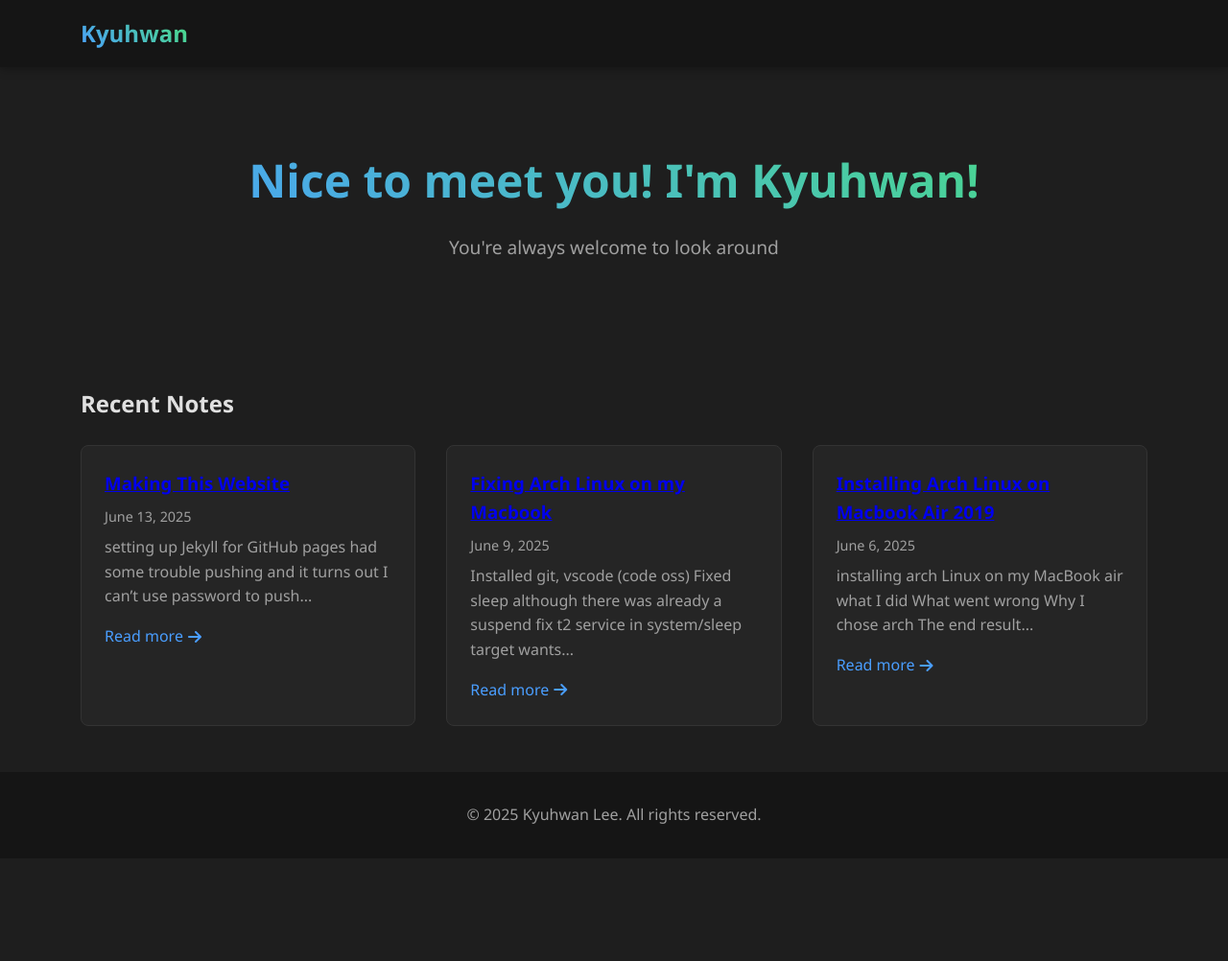
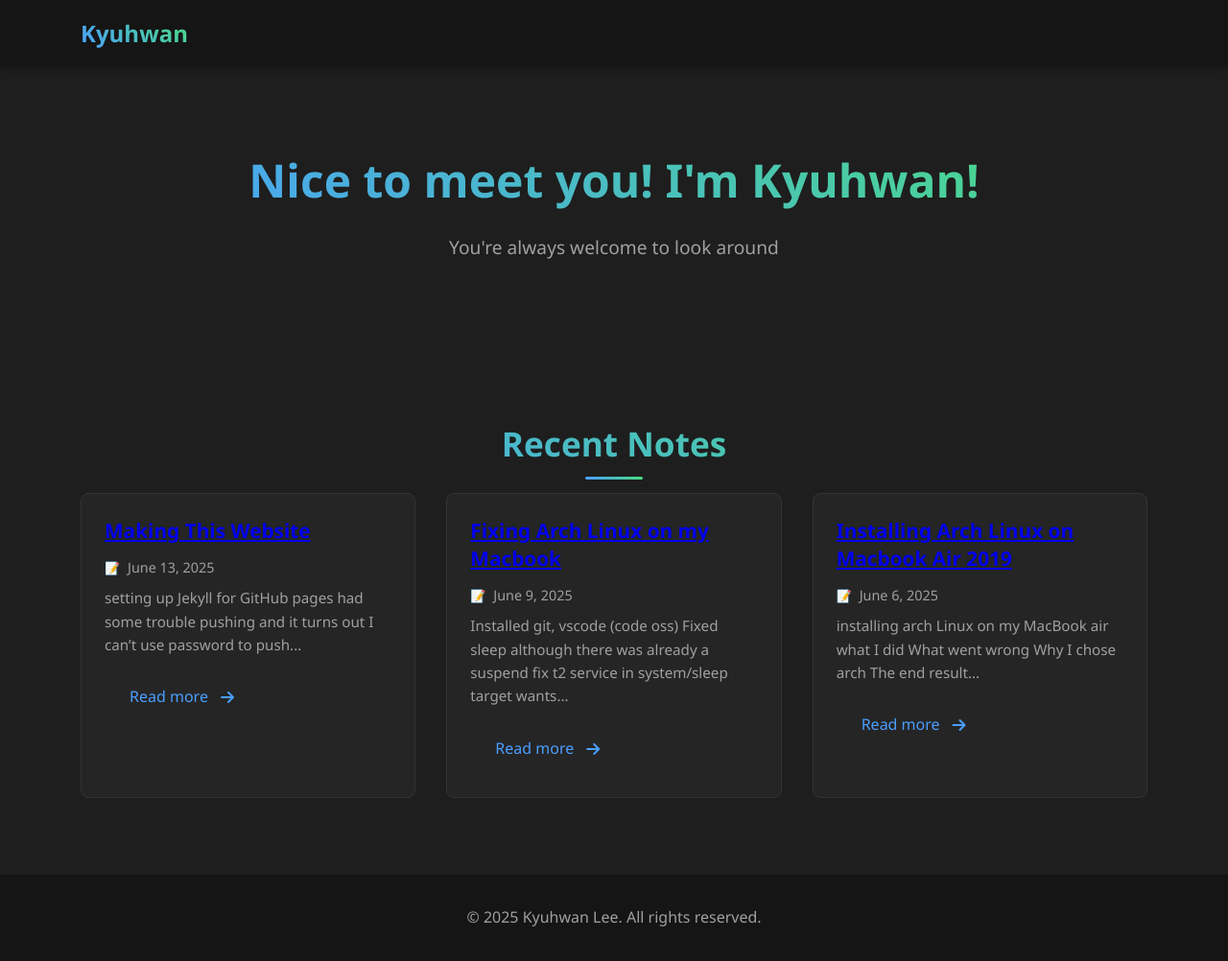
Before and after one commit to kyhw/kyhw.github.io, a Jekyll site: the page index.html, which Jekyll copies as it is, in a window 1280 px wide and 1002 px high. Shown: the whole window at 96% size. Built offline with Jekyll 4.4.1, drawn with Linux system fonts in a browser that asks for light colours.

Commit message:
changed menu bar and notes section

```diff
--- a/_layouts/default.html
+++ b/_layouts/default.html
@@ -4,7 +4,7 @@
     <meta charset="UTF-8">
     <meta name="viewport" content="width=device-width, initial-scale=1.0">
     <title>Kyuhwan | {% if page.title %}{{ page.title }}{% else %}Home{% endif %}</title>
-    <link rel="stylesheet" href="{{ '/assets/css/style.css?v=1.3' | relative_url }}">
+    <link rel="stylesheet" href="{{ '/assets/css/style.css?v=1.5' | relative_url }}">
     <link rel="stylesheet" href="https://cdnjs.cloudflare.com/ajax/libs/font-awesome/6.0.0-beta3/css/all.min.css">
 </head>
 <body>
--- a/about.html
+++ b/about.html
@@ -4,7 +4,7 @@
     <meta charset="UTF-8">
     <meta name="viewport" content="width=device-width, initial-scale=1.0">
     <title>kyhw.github.io | About</title>
-    <link rel="stylesheet" href="assets/css/style.css?v=1.3">
+    <link rel="stylesheet" href="assets/css/style.css?v=1.5">
     <link rel="stylesheet" href="https://cdnjs.cloudflare.com/ajax/libs/font-awesome/6.0.0-beta3/css/all.min.css">
 </head>
 <body>
--- a/assets/css/style.css
+++ b/assets/css/style.css
@@ -68,17 +68,15 @@
 .nav-links {
     display: none;
     position: absolute;
-    top: 100%;
-    left: 0;
-    right: 0;
+    top: 0;
+    left: 120px;
     background-color: var(--card-bg);
     border-radius: 15px;
     padding: 1rem;
-    margin: 0.5rem;
     box-shadow: 0 10px 25px rgba(0, 0, 0, 0.3);
     border: 1px solid var(--card-border);
     opacity: 0;
-    transform: translateY(-10px);
+    transform: translateX(-10px);
     transition: all 0.3s ease;
     z-index: 1000;
 }
@@ -90,7 +88,7 @@
     align-items: center;
     gap: 1rem;
     opacity: 1;
-    transform: translateY(0);
+    transform: translateX(0);
 }
 
 .nav-links a {
@@ -102,7 +100,7 @@
     border-radius: 8px;
     display: block;
     text-align: center;
-    flex: 1;
+    white-space: nowrap;
 }
 
 .nav-links a:hover {
@@ -182,60 +180,124 @@
 
 /* Notes Section */
 .recent-notes {
-    margin: 3rem 0;
+    margin: 4rem 0;
+    padding: 2rem 0;
+}
+
+.recent-notes h2 {
+    font-size: 2.2rem;
+    margin-bottom: 1rem;
+    background: var(--accent-gradient);
+    -webkit-background-clip: text;
+    background-clip: text;
+    -webkit-text-fill-color: transparent;
+    text-align: center;
+    position: relative;
+}
+
+.recent-notes h2::after {
+    content: '';
+    position: absolute;
+    bottom: -10px;
+    left: 50%;
+    transform: translateX(-50%);
+    width: 60px;
+    height: 3px;
+    background: var(--accent-gradient);
+    border-radius: 2px;
 }
 
 .notes-grid {
     display: grid;
-    grid-template-columns: repeat(auto-fill, minmax(300px, 1fr));
-    gap: 2rem;
-    margin-top: 2rem;
+    grid-template-columns: repeat(auto-fill, minmax(350px, 1fr));
+    gap: 2.5rem;
+    margin-top: 3rem;
 }
 
 .note-card {
-    background-color: var(--card-bg);
+    background: var(--card-bg);
     border: 1px solid var(--card-border);
-    border-radius: 8px;
-    padding: 1.5rem;
-    transition: var(--transition);
+    border-radius: 16px;
+    padding: 2rem;
+    transition: all 0.4s ease;
+    position: relative;
+    overflow: hidden;
+}
+
+.note-card::before {
+    content: '';
+    position: absolute;
+    top: 0;
+    left: 0;
+    right: 0;
+    height: 4px;
+    background: var(--accent-gradient);
+    transform: scaleX(0);
+    transition: transform 0.3s ease;
 }
 
 .note-card:hover {
-    transform: translateY(-5px);
-    box-shadow: 0 10px 20px rgba(0, 0, 0, 0.2);
+    transform: translateY(-8px);
+    box-shadow: 0 20px 40px rgba(0, 0, 0, 0.3);
+    border-color: var(--accent-blue);
+}
+
+.note-card:hover::before {
+    transform: scaleX(1);
 }
 
 .note-card h3 {
-    margin-bottom: 0.5rem;
+    margin-bottom: 0.75rem;
     color: var(--text-primary);
+    font-size: 1.3rem;
+    font-weight: 600;
+    line-height: 1.4;
 }
 
 .note-date {
     color: var(--text-secondary);
     font-size: 0.9rem;
-    margin-bottom: 1rem;
+    margin-bottom: 1.25rem;
+    display: flex;
+    align-items: center;
+    gap: 0.5rem;
+}
+
+.note-date::before {
+    content: '📅';
+    font-size: 0.8rem;
 }
 
 .note-excerpt {
     color: var(--text-secondary);
-    margin-bottom: 1rem;
+    margin-bottom: 1.5rem;
+    line-height: 1.6;
+    font-size: 0.95rem;
 }
 
 .read-more {
     color: var(--accent-blue);
     text-decoration: none;
-    font-weight: 500;
+    font-weight: 600;
     display: inline-flex;
     align-items: center;
+    gap: 0.5rem;
+    padding: 0.75rem 1.5rem;
+    border-radius: 8px;
+    transition: all 0.3s ease;
+    background: linear-gradient(45deg, transparent, transparent);
+    border: 2px solid transparent;
 }
 
 .read-more:hover {
     color: var(--accent-green);
+    background: linear-gradient(45deg, rgba(74, 158, 255, 0.1), rgba(74, 222, 128, 0.1));
+    border-color: var(--accent-green);
+    transform: translateX(5px);
 }
 
 .read-more i {
-    margin-left: 5px;
-    transition: var(--transition);
+    transition: transform 0.3s ease;
 }
 
 .read-more:hover i {
@@ -456,15 +518,77 @@
   max-width: 800px;
   margin: 2rem auto;
   padding: 0 1rem;
+  background: var(--card-bg);
+  border-radius: 16px;
+  border: 1px solid var(--card-border);
+  padding: 3rem;
+  position: relative;
+  overflow: hidden;
+}
+
+.note-content::before {
+  content: '';
+  position: absolute;
+  top: 0;
+  left: 0;
+  right: 0;
+  height: 4px;
+  background: var(--accent-gradient);
 }
 
 .note-meta {
   color: var(--text-secondary);
   margin-bottom: 2rem;
+  font-size: 0.9rem;
+  display: flex;
+  align-items: center;
+  gap: 0.5rem;
+}
+
+.note-meta::before {
+  content: '📝';
+  font-size: 0.8rem;
 }
 
 .note-body {
-  line-height: 1.6;
+  line-height: 1.7;
+  color: var(--text-primary);
+  font-size: 1.05rem;
+}
+
+.note-body h1, .note-body h2, .note-body h3 {
+  color: var(--text-primary);
+  margin-top: 2rem;
+  margin-bottom: 1rem;
+}
+
+.note-body p {
+  margin-bottom: 1.5rem;
+}
+
+.note-body code {
+  background: var(--bg-darker);
+  padding: 0.2rem 0.4rem;
+  border-radius: 4px;
+  font-family: 'Monaco', 'Menlo', 'Ubuntu Mono', monospace;
+  color: var(--accent-green);
+}
+
+.note-body pre {
+  background: var(--bg-darker);
+  padding: 1.5rem;
+  border-radius: 8px;
+  overflow-x: auto;
+  border-left: 4px solid var(--accent-blue);
+  margin: 1.5rem 0;
+}
+
+.note-body blockquote {
+  border-left: 4px solid var(--accent-green);
+  padding-left: 1.5rem;
+  margin: 1.5rem 0;
+  font-style: italic;
+  color: var(--text-secondary);
 }
 
 /* Notes List */
@@ -477,13 +601,15 @@
 .note-preview {
   background: var(--card-bg);
   padding: 1.5rem;
-  border-radius: 8px;
+  border-radius: 12px;
+  border: 1px solid var(--card-border);
   transition: var(--transition);
 }
 
 .note-preview:hover {
   transform: translateY(-3px);
-  box-shadow: 0 4px 6px rgba(0,0,0,0.1);
+  box-shadow: 0 8px 25px rgba(0, 0, 0, 0.2);
+  border-color: var(--accent-blue);
 }
 
 .note-preview time {
@@ -493,14 +619,22 @@
 
 .note-item {
   margin-bottom: 2rem;
-  padding: 1rem;
-  border-left: 3px solid var(--accent-blue);
+  padding: 1.5rem;
+  border-left: 4px solid var(--accent-blue);
+  background: var(--card-bg);
+  border-radius: 8px;
+  border-top: 1px solid var(--card-border);
+  border-right: 1px solid var(--card-border);
+  border-bottom: 1px solid var(--card-border);
 }
 
 .error {
   color: #ff6b6b;
   padding: 2rem;
   text-align: center;
+  background: var(--card-bg);
+  border-radius: 8px;
+  border: 1px solid #ff6b6b;
 }
 
 /* Note Layout */
@@ -513,10 +647,12 @@
 .note-date {
   color: var(--text-secondary);
   margin: 1rem 0 2rem;
+  font-size: 0.9rem;
 }
 
 .note-content {
   line-height: 1.7;
+  color: var(--text-primary);
 }
 
 .back-link {
@@ -524,11 +660,15 @@
   margin-top: 2rem;
   color: var(--accent-blue);
   text-decoration: none;
+  padding: 0.5rem 1rem;
+  border-radius: 6px;
+  transition: var(--transition);
 }
 
 .back-link:hover {
   color: var(--accent-green);
-  text-decoration: underline;
+  background: var(--bg-darker);
+  text-decoration: none;
 }
 
 /* Recent Notes Section */
--- a/index.html
+++ b/index.html
@@ -4,7 +4,7 @@
     <meta charset="UTF-8">
     <meta name="viewport" content="width=device-width, initial-scale=1.0">
     <title>kyhw.github.io | Home</title>
-    <link rel="stylesheet" href="assets/css/style.css?v=1.3">
+    <link rel="stylesheet" href="assets/css/style.css?v=1.5">
     <link rel="stylesheet" href="https://cdnjs.cloudflare.com/ajax/libs/font-awesome/6.0.0-beta3/css/all.min.css">
 </head>
 <body>
--- a/resume.html
+++ b/resume.html
@@ -4,7 +4,7 @@
     <meta charset="UTF-8">
     <meta name="viewport" content="width=device-width, initial-scale=1.0">
     <title>kyhw.github.io | Resume</title>
-    <link rel="stylesheet" href="assets/css/style.css?v=1.3">
+    <link rel="stylesheet" href="assets/css/style.css?v=1.5">
     <link rel="stylesheet" href="https://cdnjs.cloudflare.com/ajax/libs/font-awesome/6.0.0-beta3/css/all.min.css">
 </head>
 <body>
@@ -34,7 +34,7 @@
             </div>
 
             <div class="timeline-item">
-                <div class="timeline-date">2019 - 2019</div>
+                <div class="timeline-date">2022 - 2022</div>
                 <div class="timeline-content">
                     <h3>First Internship</h3>
                     <p>Cloud Support Intern at ShinwooTNS</p>
```
